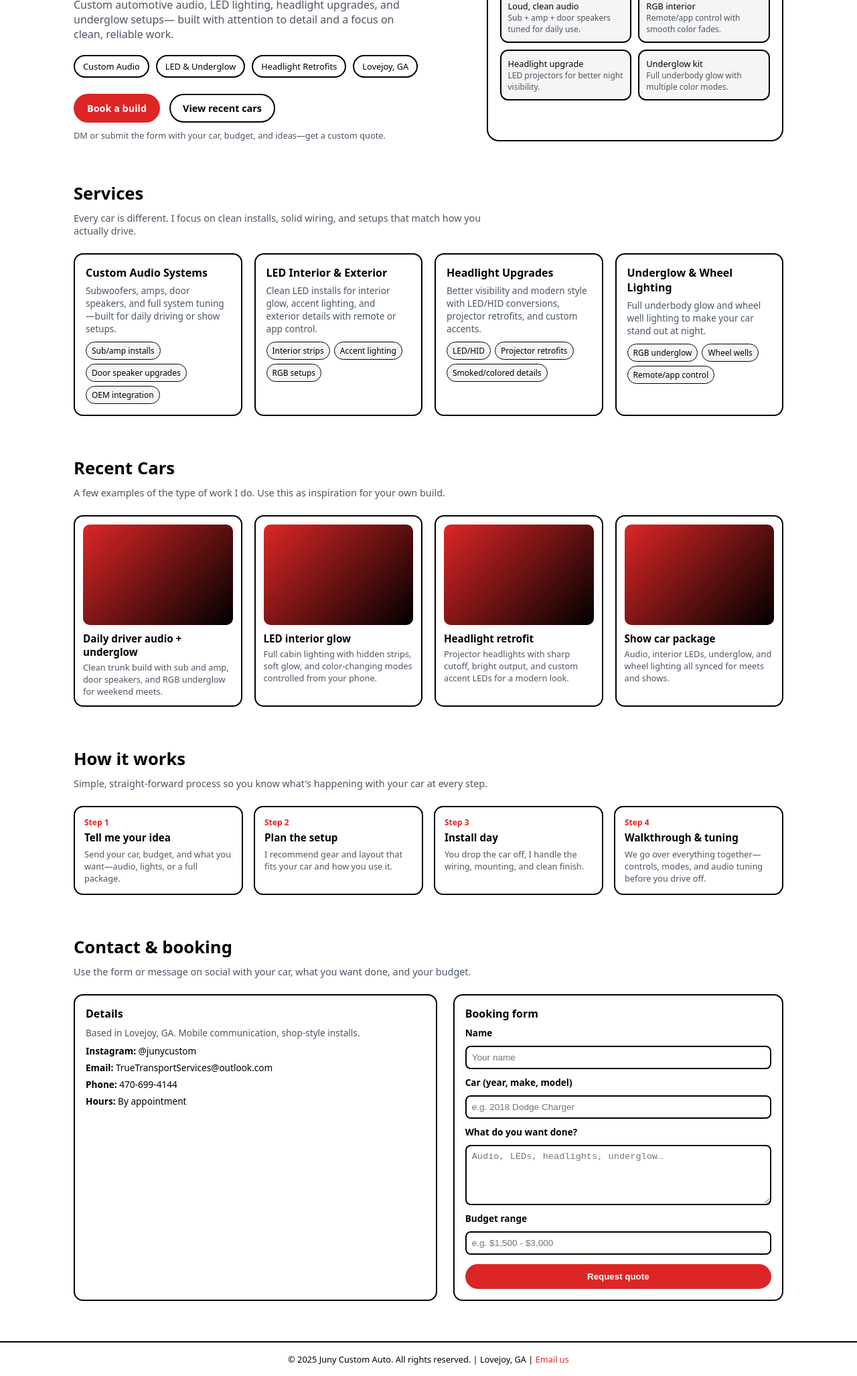
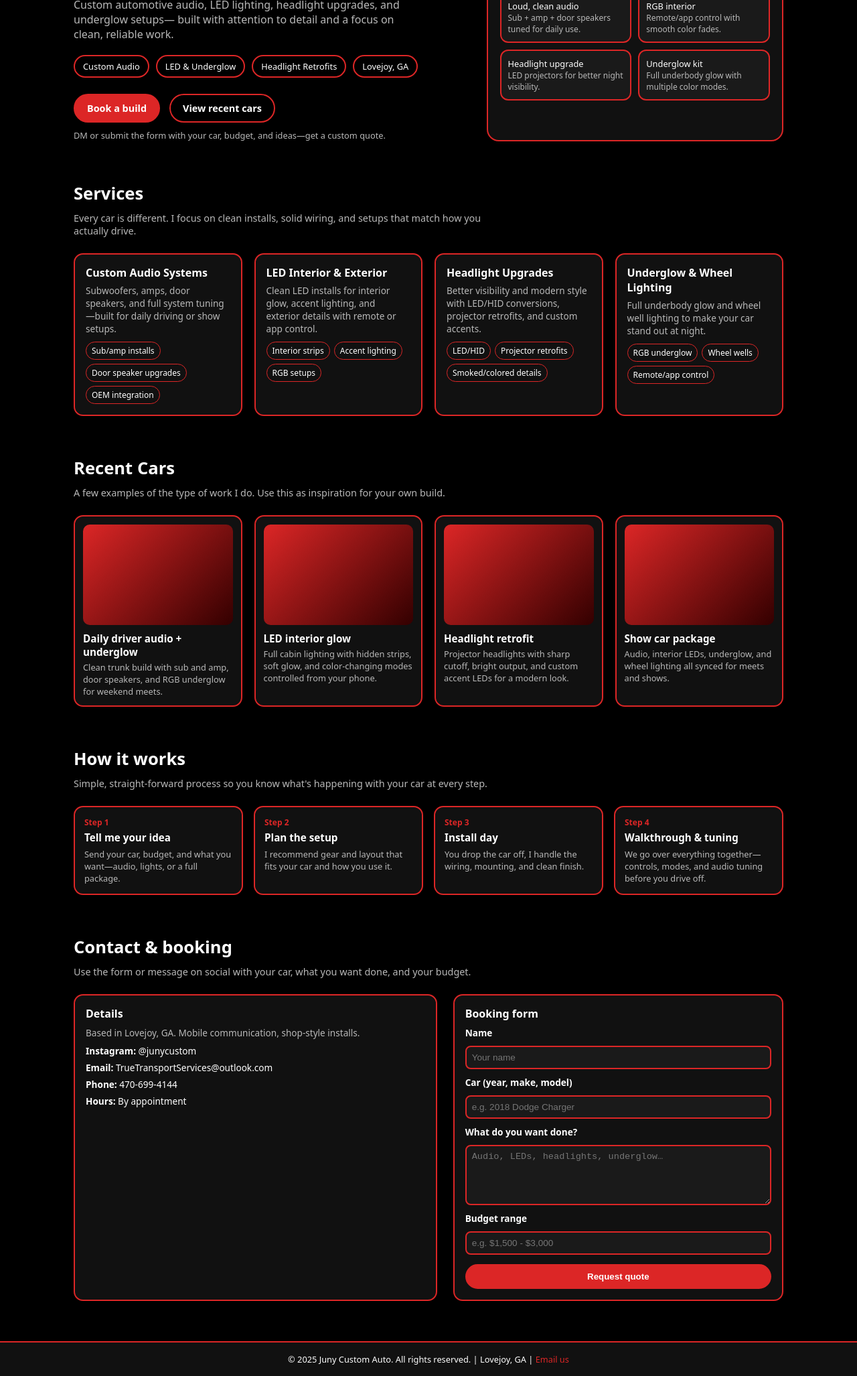
Before and after one commit to GoBeyond00/juny-custom-auto, a plain HTML site: page index.html in a window 1280 px wide. Shown: the part 200-2254 px from the top of the page at 67% size. Drawn offline with Linux system fonts and the light colour scheme.

Commit message:
Update: Dark background with red and white accents

```diff
--- a/index.html
+++ b/index.html
@@ -6,25 +6,25 @@
     <title>Juny Custom Auto – Audio, LEDs, Headlights, Underglow</title>
     <style>
         :root {
-            --primary:#000000;
+            --primary:#111111;
             --accent:#dc2626;
-            --bg:#ffffff;
-            --text:#000000;
-            --muted:#4b5563;
-            --border:#e5e7eb;
+            --bg:#000000;
+            --text:#ffffff;
+            --muted:#b8b8b8;
+            --border:#333333;
         }
         * { box-sizing:border-box; margin:0; padding:0; }
         body {
             font-family:system-ui, -apple-system, BlinkMacSystemFont, "Segoe UI", sans-serif;
-            background:#ffffff;
+            background:#000000;
             color:var(--text);
         }
         a { color:var(--accent); text-decoration:none; }
         header {
             position:sticky; top:0; z-index:50;
-            background:#ffffff;
+            background:#111111;
             backdrop-filter:blur(10px);
-            border-bottom:2px solid #000000;
+            border-bottom:2px solid #dc2626;
         }
         .nav {
             max-width:1100px; margin:auto;
@@ -52,9 +52,9 @@
         .hero-text p { color:var(--muted); margin-bottom:20px; max-width:520px; }
         .hero-badges { display:flex; flex-wrap:wrap; gap:10px; margin-bottom:24px; }
         .badge {
-            border:2px solid #000000; border-radius:999px;
+            border:2px solid var(--accent); border-radius:999px;
             padding:6px 12px; font-size:0.8rem; color:var(--text);
-            background:#ffffff;
+            background:transparent;
         }
         .cta-row { display:flex; gap:14px; align-items:center; margin-bottom:10px; }
         .btn-primary, .btn-outline {
@@ -65,13 +65,13 @@
             background:var(--accent); color:#ffffff; border-color:var(--accent);
         }
         .btn-outline {
-            background:transparent; color:var(--text); border-color:#000000;
+            background:transparent; color:var(--text); border-color:var(--accent);
         }
         .hero-note { font-size:0.8rem; color:var(--muted); }
 
         .hero-card {
-            border-radius:18px; border:2px solid #000000;
-            background:#ffffff;
+            border-radius:18px; border:2px solid var(--accent);
+            background:#111111;
             padding:18px;
         }
         .hero-card h3 { font-size:1rem; margin-bottom:8px; }
@@ -80,8 +80,8 @@
             display:grid; grid-template-columns:repeat(2,1fr); gap:10px; font-size:0.8rem;
         }
         .hero-grid-item {
-            border-radius:12px; border:2px solid #000000;
-            padding:10px; background:#f5f5f5;
+            border-radius:12px; border:2px solid var(--accent);
+            padding:10px; background:#1a1a1a;
         }
         .hero-grid-item span { display:block; font-size:0.75rem; color:var(--muted); }
 
@@ -100,16 +100,16 @@
             gap:18px;
         }
         .service-card {
-            border-radius:14px; border:2px solid #000000;
-            background:#ffffff; padding:16px;
+            border-radius:14px; border:2px solid var(--accent);
+            background:#111111; padding:16px;
         }
         .service-card h3 { font-size:1rem; margin-bottom:6px; }
         .service-card p { font-size:0.85rem; color:var(--muted); margin-bottom:10px; }
         .service-tags { display:flex; flex-wrap:wrap; gap:6px; font-size:0.75rem; }
         .service-tag {
             padding:4px 8px; border-radius:999px;
-            border:1px solid #000000; color:var(--text);
-            background:#f5f5f5;
+            border:1px solid var(--accent); color:var(--text);
+            background:transparent;
         }
 
         .gallery-grid {
@@ -117,12 +117,12 @@
             gap:18px;
         }
         .gallery-item {
-            border-radius:14px; border:2px solid #000000;
-            background:#ffffff; padding:12px;
+            border-radius:14px; border:2px solid var(--accent);
+            background:#111111; padding:12px;
         }
         .gallery-thumb {
             height:150px; border-radius:10px;
-            background:linear-gradient(135deg, #dc2626 0%, #000000 100%);
+            background:linear-gradient(135deg, #dc2626 0%, #330000 100%);
             margin-bottom:10px;
         }
         .gallery-item h3 { font-size:0.95rem; margin-bottom:4px; }
@@ -133,8 +133,8 @@
             gap:16px;
         }
         .step {
-            border-radius:14px; border:2px solid #000000;
-            background:#ffffff; padding:14px;
+            border-radius:14px; border:2px solid var(--accent);
+            background:#111111; padding:14px;
         }
         .step-label {
             font-size:0.75rem; color:var(--accent); margin-bottom:4px;
@@ -148,18 +148,18 @@
             gap:16px;
         }
         .testimonial {
-            border-radius:14px; border:2px solid #000000;
-            background:#ffffff; padding:14px; font-size:0.85rem;
+            border-radius:14px; border:2px solid var(--accent);
+            background:#111111; padding:14px; font-size:0.85rem;
         }
         .testimonial p { color:var(--muted); margin-bottom:8px; }
-        .testimonial span { font-size:0.8rem; color:#6b7280; }
+        .testimonial span { font-size:0.8rem; color:var(--muted); }
 
         .contact-grid {
             display:grid; grid-template-columns:1.1fr 1fr; gap:24px;
         }
         .contact-card {
-            border-radius:14px; border:2px solid #000000;
-            background:#ffffff; padding:16px;
+            border-radius:14px; border:2px solid var(--accent);
+            background:#111111; padding:16px;
         }
         .contact-card h3 { font-size:1rem; margin-bottom:8px; }
         .contact-card p { font-size:0.85rem; color:var(--muted); margin-bottom:8px; }
@@ -169,7 +169,7 @@
         form { display:grid; gap:10px; font-size:0.85rem; }
         label { color:var(--text); font-weight:600; }
         input, textarea {
-            background:#ffffff; border:2px solid #000000;
+            background:#1a1a1a; border:2px solid var(--accent);
             border-radius:8px; padding:8px; color:var(--text);
             font-size:0.85rem;
         }
@@ -185,9 +185,9 @@
         }
 
         footer {
-            border-top:2px solid #000000;
+            border-top:2px solid var(--accent);
             padding:16px 20px; font-size:0.8rem; color:var(--text);
-            text-align:center; background:#ffffff;
+            text-align:center; background:#111111;
         }
 
         @media (max-width:800px) {
```
